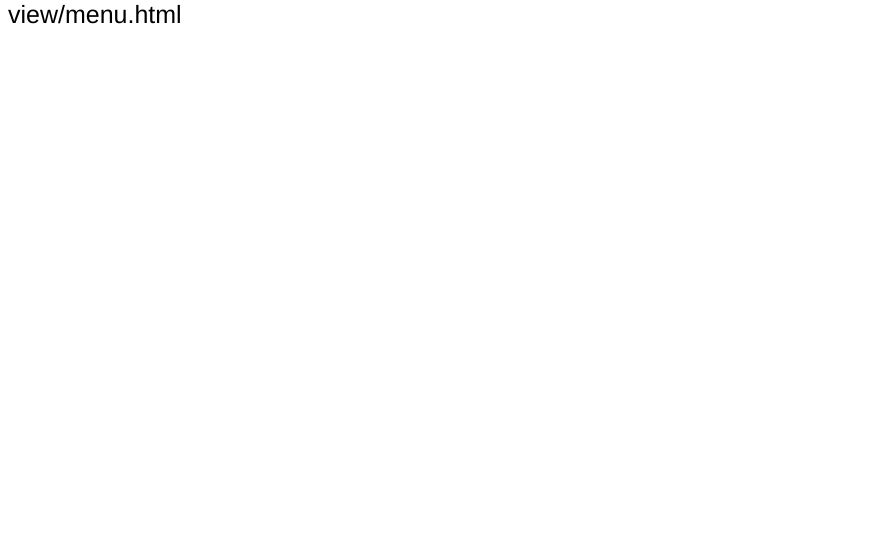
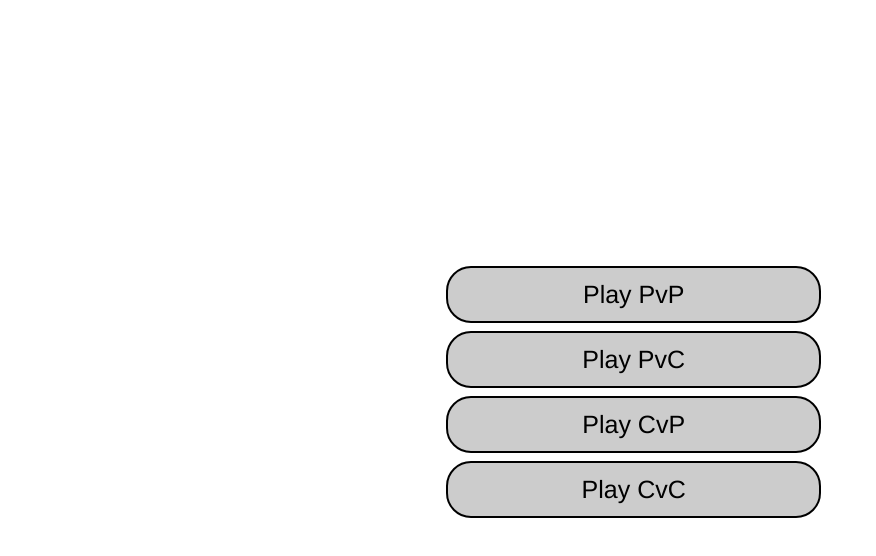
Before and after one commit to sorgloomer/ts-tictactoe-demo, a website: page src/index.html in a window 1280 px wide. Shown: the whole page, without its empty margins (0-876 px from the left). Drawn offline with Linux system fonts and the light colour scheme; files whose address does not match are found by name.

Commit message:
fix ai, added menu

```diff
--- a/src/index.ts
+++ b/src/index.ts
@@ -1,6 +1,7 @@
 
 import "./view/app";
 import "./view/game";
+import "./view/menu";
 
 
 class A {}
--- a/src/model/board-state.ts
+++ b/src/model/board-state.ts
@@ -83,9 +83,9 @@ export class BoardState {
 
     checkWinner() : Result {
         for (let diagonal of DIAGONALS) {
-            const temp : Result = this.subboardResult(...diagonal);
+            const temp : CellValue = this.subboardResult(...diagonal);
             if (temp) {
-                return temp;
+                return temp === "x" ? "winx" : "wino";
             }
         }
         return "play";
--- a/src/model/game-controller.ts
+++ b/src/model/game-controller.ts
@@ -44,6 +44,7 @@ export class GameController extends EventSource {
 
   _setBoardState(boardState: BoardState): void {
     this.boardState = boardState;
+    this._changestamp++;
     const result : Result = boardState.getResult();
     if (result === "play") {
       LocalStorageGameStore.saveGame(this);
@@ -55,7 +56,6 @@ export class GameController extends EventSource {
 
   _step(toCoordX: number, toCoordY: number): void {
     this._setBoardState(this.boardState.step(toCoordX, toCoordY));
-    this._changestamp++;
   }
 
   _handleIfCpuRound(): void {
@@ -87,6 +87,7 @@ export class GameController extends EventSource {
   _handleCpuRound() : void {
     const savedChangestamp = this._changestamp;
     this._calculateCpuMove().then((winningCategory: WinningCategory) => {
+      console.log(winningCategory);
       this._handleCpuMove(winningCategory, savedChangestamp);
     }).then(null, e => {
       this.fireEvent("error", e);
--- a/src/style.css
+++ b/src/style.css
@@ -1,4 +1,6 @@
-html, body, .game-area, .game-table, .game-cell, .inner, .container {
+html, body, .game-area, .game-table,
+.game-cell, .inner, .container,
+.menu-dialog {
     display: flex;
 }
 
@@ -11,7 +13,7 @@ html, body, .view-container {
     justify-content: center;
 }
 
-body, button {
+body, .btn {
     font-family: Helvetica, Arial, Sans-Serif;
     font-size: 25px;
 }
@@ -42,6 +44,7 @@ body, button {
     width: 99%;
     height: 99%;
     align-items: center;
+    justify-content: center;
 }
 
 .info-bar, .action-bar {
@@ -50,23 +53,38 @@ body, button {
     display: flex;
 }
 
-.info-bar span, .action-bar button {
+.info-bar span, .btn {
     border: black 2px solid;
     border-radius: 25px;
     padding: 12px;
-}
-
-.action-bar button {
-    margin-right: 25px;
+    transition: box-shadow 0.3s ease;
 }
 
 .info-bar span {
     box-shadow: gold 0 0 0 0;
-    transition: box-shadow 0.3s ease;
 }
+
+.btn {
+    /*background: linear-gradient(center, #cccccc, #999999);*/
+    background: #cccccc;
+    text-align: center;
+    text-decoration: none;
+    color: black;
+}
+
 .info-bar span.active {
     box-shadow: gold 0 0 10px 10px;
 }
+
+.btn:hover {
+    box-shadow: aquamarine 0 0 5px 5px;
+}
+
+.action-bar > * {
+    margin-right: 25px;
+}
+
+
 
 .info-bar img {
     display: inline-block;
@@ -98,3 +116,13 @@ body, button {
     align-items: center;
     justify-content: center;
 }
+
+.menu-dialog {
+    min-width: 30%;
+    flex-direction: column;
+    justify-content: center;
+    align-items: stretch;
+}
+.menu-dialog > * {
+    margin-bottom: 8px;
+}
--- a/src/view/app.ts
+++ b/src/view/app.ts
@@ -9,11 +9,11 @@ app.config([
     $routeProvider.
     when("/game", {
       templateUrl: "view/game.html",
-      controller: "TableController"
+      controller: "GameController"
     }).
     when("/menu", {
-      template: "view/menu.html",
-      controller: ""
+      templateUrl: "view/menu.html",
+      controller: "MenuController"
     }).
     otherwise("/menu");
   }
--- a/src/view/game.ts
+++ b/src/view/game.ts
@@ -1,15 +1,7 @@
 import {app} from "./app";
-import {BoardState, ALL_COORDS} from "../model/board-state";
-import {TicTacToeAI} from "../worker/ai";
-import {GameController} from "../model/game-controller";
-
-class StateWithHistory {
-    constructor(
-        public game : BoardState,
-        public prev : StateWithHistory | null = null
-    ) {
-    }
-}
+import {BoardState, Turn} from "../model/board-state";
+import {GameController, PlayerType} from "../model/game-controller";
+import {LocalStorageGameStore} from "../model/game-store";
 
 const SignImgs = {
     "": "img/empty.svg",
@@ -17,16 +9,19 @@ const SignImgs = {
     "x": "img/sign-x.svg"
 };
 
+const ALL_COORDS = [
+    [0,0], [1,0], [2,0],
+    [0,1], [1,1], [2,1],
+    [0,2], [1,2], [2,2]
+];
+
+
+const FIRST_PLAYER : Turn = "x";
 // TODO: wire ng-annotate
-app.controller("TableController", [
-    "$scope", "$timeout", "AiService",
-    function($scope, $timeout, AiService) {
+app.controller("GameController",
+    function($scope, $routeParams) {
 
-        const model = new GameController(
-            "cpu", "cpu",
-            BoardState.initial("x"),
-            []
-        );
+        const model : GameController = determineModel();
 
         model.addEventListener("afterCpuRound", () => {
             $scope.$apply();
@@ -42,12 +37,11 @@ app.controller("TableController", [
 
         $scope.state = null;
 
-        $scope.getCellValue = coord => model.boardState.board[coord[0]][coord[1]];
+        $scope.getCellValue = coord => model.boardState.board[coord[1]][coord[0]];
 
         $scope.isAiRound = () => {
             return $scope.model.isCpuTurn();
         };
-
 
         $scope.putSign = coord => {
             model.putPlayerSign(coord[0], coord[1]);
@@ -58,19 +52,29 @@ app.controller("TableController", [
         };
 
         $scope.doReset = () => {
-            model.reset();
+            model.reset("x");
         };
+        $scope.isTurnOf = (player : Turn) => {
+            return model.boardState.getResult() === "play" && model.boardState.turn == player;
+        };
+
+        function determineModel() : GameController {
+            switch ($routeParams.mode) {
+                case "pvp":
+                    return createModel("player", "player");
+                case "pvc":
+                    return createModel("player", "cpu");
+                case "cvp":
+                    return createModel("cpu", "player");
+                case "cvc":
+                    return createModel("cpu", "cpu");
+                case "continue":
+                default:
+                    return LocalStorageGameStore.loadGame();
+            }
+            function createModel(playerx : PlayerType, playero : PlayerType) : GameController {
+                return new GameController(playero, playerx, BoardState.initial(FIRST_PLAYER), []);
+            }
+        }
     }
-]);
-
-
-app.factory("AiService", [
-    "$q", function($q) {
-        const service = new TicTacToeAI();
-        return {
-            getWinningCategory(state) {
-                return $q.when(service.getWinningCategory(state));
-            }
-        };
-    }
-]);
+);
--- /dev/null
+++ b/src/view/menu.html
@@ -0,0 +1,9 @@
+<div class="container">
+  <div class="menu-dialog">
+    <a href="#game?mode=pvp" class="btn">Play PvP</a>
+    <a href="#game?mode=pvc" class="btn">Play PvC</a>
+    <a href="#game?mode=cvp" class="btn">Play CvP</a>
+    <a href="#game?mode=cvc" class="btn">Play CvC</a>
+    <a href="#game?mode=continue" class="btn" ng-show="canContinue">Resume</a>
+  </div>
+</div>
--- /dev/null
+++ b/src/view/menu.ts
@@ -0,0 +1,13 @@
+import {app} from "./app";
+import {BoardState} from "../model/board-state";
+import {TicTacToeAI} from "../worker/ai";
+import {GameController} from "../model/game-controller";
+import {LocalStorageGameStore} from "../model/game-store";
+
+// TODO: wire ng-annotate
+app.controller("MenuController",
+    function($scope) {
+      $scope.canContinue = LocalStorageGameStore.hasSavedGame();
+
+    }
+);
```
Also changed, not shown: src/view/game.html (+4 -4 lines), dist/bundle-index.js, dist/bundle-worker.js, dist/style.css, dist/view/game.html, dist/view/menu.html (added).
